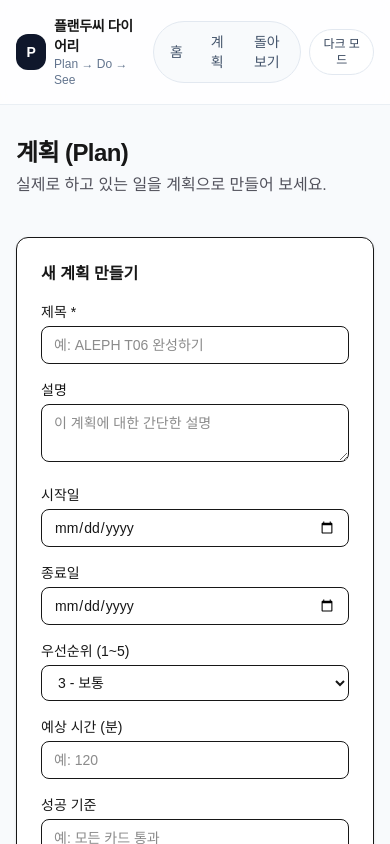
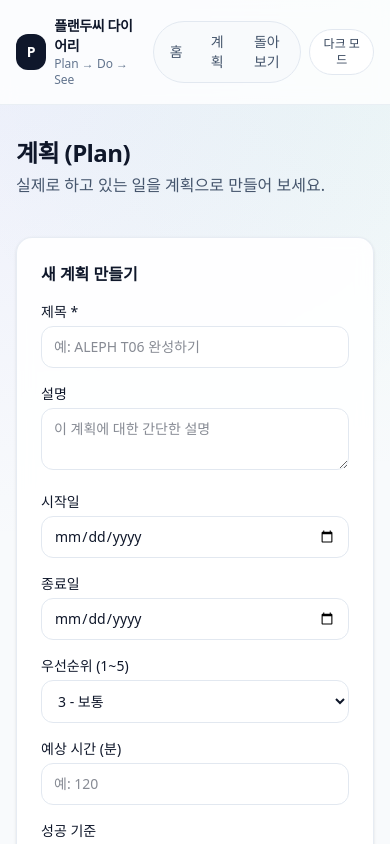
Before and after one commit to SuperNova080710/aleph-t06, a Next.js app: page /plans in a window 390 px wide. Shown: the top 844 px of the page. Built offline with nearby package versions, Linux system fonts and the light colour scheme; no server answers; the database is empty.

Commit message:
feat: add dark mode to all pages

```diff
--- a/src/app/globals.css
+++ b/src/app/globals.css
@@ -1,29 +1,7 @@
 @import "tailwindcss";
 
-:root {
-  --background: #ffffff;
-  --foreground: #171717;
-}
-
-@theme inline {
-  --color-background: var(--background);
-  --color-foreground: var(--foreground);
-  --font-sans: var(--font-geist-sans);
-  --font-mono: var(--font-geist-mono);
-}
-
-@media (prefers-color-scheme: dark) {
-  :root {
-    --background: #0a0a0a;
-    --foreground: #ededed;
-  }
-}
-
-body {
-  background: var(--background);
-  color: var(--foreground);
-  font-family: Arial, Helvetica, sans-serif;
-}
+/* Tailwind v4 class-based dark mode */
+@custom-variant dark (&:where(.dark, .dark *));
 
 html,
 body {
@@ -35,54 +13,15 @@ body {
     radial-gradient(circle at top left, rgba(99, 102, 241, 0.08), transparent 40%),
     radial-gradient(circle at top right, rgba(16, 185, 129, 0.06), transparent 35%),
     #f8fafc;
+  color: #0f172a;
 }
 
-.card {
-  @apply rounded-2xl border border-slate-200/80 bg-white/90 shadow-sm backdrop-blur;
-}
-
-.card-hover {
-  @apply transition hover:-translate-y-0.5 hover:shadow-md;
-}
-
-.btn-primary {
-  @apply rounded-xl bg-slate-900 px-4 py-2.5 text-sm font-medium text-white transition hover:bg-slate-800;
-}
-
-.btn-secondary {
-  @apply rounded-xl border border-slate-200 bg-white px-3 py-1.5 text-xs font-medium text-slate-700 transition hover:bg-slate-50;
-}
-
-.input {
-  @apply w-full rounded-xl border border-slate-200 bg-white px-3 py-2.5 text-sm outline-none transition focus:border-slate-400 focus:ring-2 focus:ring-slate-100;
-}
-
-.badge {
-  @apply rounded-full bg-slate-100 px-2.5 py-1 text-xs font-medium text-slate-600;
-}
-
-@tailwind base;
-@tailwind components;
-@tailwind utilities;
-
-html,
-body {
-  min-height: 100%;
-}
-
-body {
-  background:
-    radial-gradient(circle at top left, rgba(99, 102, 241, 0.08), transparent 40%),
-    radial-gradient(circle at top right, rgba(16, 185, 129, 0.06), transparent 35%),
-    #f8fafc;
-}
-
-.dark body,
 html.dark body {
   background:
-    radial-gradient(circle at top left, rgba(99, 102, 241, 0.12), transparent 40%),
-    radial-gradient(circle at top right, rgba(16, 185, 129, 0.08), transparent 35%),
+    radial-gradient(circle at top left, rgba(99, 102, 241, 0.14), transparent 40%),
+    radial-gradient(circle at top right, rgba(16, 185, 129, 0.1), transparent 35%),
     #020617;
+  color: #f8fafc;
 }
 
 .card {
--- a/src/app/layout.tsx
+++ b/src/app/layout.tsx
@@ -32,11 +32,9 @@ export default function RootLayout({
 }>) {
   return (
     <html lang="ko" suppressHydrationWarning>
-      <body
-        className={`${geistSans.variable} ${geistMono.variable} antialiased text-slate-900 dark:text-slate-100`}
-      >
+      <body className={`${geistSans.variable} ${geistMono.variable} antialiased`}>
         <ThemeProvider attribute="class" defaultTheme="light" enableSystem={false}>
-          <div className="min-h-screen bg-slate-50 dark:bg-slate-950">
+          <div className="min-h-screen">
             <header className="sticky top-0 z-20 border-b border-slate-200/70 bg-white/80 backdrop-blur dark:border-slate-800 dark:bg-slate-950/80">
               <div className="mx-auto flex max-w-5xl items-center justify-between gap-3 px-4 py-4">
                 <a href="/" className="flex items-center gap-2">
--- a/src/app/plans/page.tsx
+++ b/src/app/plans/page.tsx
@@ -1,12 +1,5 @@
 import { prisma } from "@/lib/prisma";
 import { createPlan } from "./actions";
-import { Plan } from "@prisma/client";
-
-type PlanWithCount = Plan & {
-    _count: {
-        todos: number;
-    };
-};
 
 export default async function PlansPage() {
     const plans = await prisma.plan.findMany({
@@ -22,23 +15,17 @@ export default async function PlansPage() {
         <div className="space-y-10">
             <div>
                 <h2 className="text-2xl font-bold tracking-tight">계획 (Plan)</h2>
-                <p className="mt-1 text-zinc-600">
+                <p className="mt-1 text-slate-600 dark:text-slate-300">
                     실제로 하고 있는 일을 계획으로 만들어 보세요.
                 </p>
             </div>
 
-            {/* 계획 생성 폼 */}
-            <section className="rounded-xl border bg-white p-6 shadow-sm">
+            <section className="card p-6">
                 <h3 className="mb-4 font-semibold">새 계획 만들기</h3>
                 <form action={createPlan} className="space-y-4">
                     <div>
                         <label className="mb-1 block text-sm font-medium">제목 *</label>
-                        <input
-                            name="title"
-                            required
-                            placeholder="예: ALEPH T06 완성하기"
-                            className="w-full rounded-lg border px-3 py-2 text-sm outline-none focus:border-zinc-400"
-                        />
+                        <input name="title" required placeholder="예: ALEPH T06 완성하기" className="input" />
                     </div>
 
                     <div>
@@ -47,37 +34,25 @@ export default async function PlansPage() {
                             name="description"
                             rows={2}
                             placeholder="이 계획에 대한 간단한 설명"
-                            className="w-full rounded-lg border px-3 py-2 text-sm outline-none focus:border-zinc-400"
+                            className="input"
                         />
                     </div>
 
                     <div className="grid gap-4 sm:grid-cols-2">
                         <div>
                             <label className="mb-1 block text-sm font-medium">시작일</label>
-                            <input
-                                type="date"
-                                name="startDate"
-                                className="w-full rounded-lg border px-3 py-2 text-sm outline-none focus:border-zinc-400"
-                            />
+                            <input type="date" name="startDate" className="input" />
                         </div>
                         <div>
                             <label className="mb-1 block text-sm font-medium">종료일</label>
-                            <input
-                                type="date"
-                                name="endDate"
-                                className="w-full rounded-lg border px-3 py-2 text-sm outline-none focus:border-zinc-400"
-                            />
+                            <input type="date" name="endDate" className="input" />
                         </div>
                     </div>
 
                     <div className="grid gap-4 sm:grid-cols-3">
                         <div>
                             <label className="mb-1 block text-sm font-medium">우선순위 (1~5)</label>
-                            <select
-                                name="priority"
-                                defaultValue="3"
-                                className="w-full rounded-lg border px-3 py-2 text-sm outline-none focus:border-zinc-400"
-                            >
+                            <select name="priority" defaultValue="3" className="input">
                                 <option value="1">1 - 매우 높음</option>
                                 <option value="2">2 - 높음</option>
                                 <option value="3">3 - 보통</option>
@@ -87,78 +62,53 @@ export default async function PlansPage() {
                         </div>
                         <div>
                             <label className="mb-1 block text-sm font-medium">예상 시간 (분)</label>
-                            <input
-                                type="number"
-                                name="estimatedMinutes"
-                                min="0"
-                                placeholder="예: 120"
-                                className="w-full rounded-lg border px-3 py-2 text-sm outline-none focus:border-zinc-400"
-                            />
+                            <input type="number" name="estimatedMinutes" min="0" placeholder="예: 120" className="input" />
                         </div>
                         <div>
                             <label className="mb-1 block text-sm font-medium">성공 기준</label>
-                            <input
-                                name="successCriteria"
-                                placeholder="예: 모든 카드 통과"
-                                className="w-full rounded-lg border px-3 py-2 text-sm outline-none focus:border-zinc-400"
-                            />
+                            <input name="successCriteria" placeholder="예: 모든 카드 통과" className="input" />
                         </div>
                     </div>
 
-                    <button
-                        type="submit"
-                        className="rounded-lg bg-zinc-900 px-4 py-2 text-sm font-medium text-white hover:bg-zinc-800"
-                    >
+                    <button type="submit" className="btn-primary">
                         계획 만들기
                     </button>
                 </form>
             </section>
 
-            {/* 계획 목록 */}
             <section className="space-y-4">
                 <h3 className="font-semibold">내 계획 목록</h3>
 
                 {plans.length === 0 ? (
-                    <p className="rounded-xl border border-dashed py-12 text-center text-zinc-500">
+                    <p className="rounded-2xl border border-dashed border-slate-300 py-12 text-center text-slate-500 dark:border-slate-700 dark:text-slate-400">
                         아직 계획이 없습니다. 위에서 첫 계획을 만들어 보세요.
                     </p>
                 ) : (
                     <ul className="space-y-3">
-                        {plans.map((plan: PlanWithCount) => (
-                            <li
-                                key={plan.id}
-                                className="rounded-xl border bg-white p-5 shadow-sm transition hover:shadow-md"
-                            >
+                        {plans.map((plan) => (
+                            <li key={plan.id} className="card card-hover p-5">
                                 <div className="flex items-start justify-between gap-4">
                                     <div>
                                         <h4 className="font-semibold">{plan.title}</h4>
                                         {plan.description && (
-                                            <p className="mt-1 text-sm text-zinc-600">
+                                            <p className="mt-1 text-sm text-slate-600 dark:text-slate-300">
                                                 {plan.description}
                                             </p>
                                         )}
-                                        <div className="mt-3 flex flex-wrap gap-2 text-xs text-zinc-500">
-                                            <span className="rounded-full bg-zinc-100 px-2 py-0.5">
-                                                우선순위 {plan.priority}
-                                            </span>
+                                        <div className="mt-3 flex flex-wrap gap-2">
+                                            <span className="badge">우선순위 {plan.priority}</span>
                                             {plan.estimatedMinutes && (
-                                                <span className="rounded-full bg-zinc-100 px-2 py-0.5">
-                                                    예상 {plan.estimatedMinutes}분
-                                                </span>
+                                                <span className="badge">예상 {plan.estimatedMinutes}분</span>
                                             )}
-                                            <span className="rounded-full bg-zinc-100 px-2 py-0.5">
-                                                할 일 {plan._count.todos}개
-                                            </span>
+                                            <span className="badge">할 일 {plan._count.todos}개</span>
                                             {plan.successCriteria && (
-                                                <span className="rounded-full bg-zinc-100 px-2 py-0.5">
-                                                    성공 기준: {plan.successCriteria}
-                                                </span>
+                                                <span className="badge">성공 기준: {plan.successCriteria}</span>
                                             )}
                                         </div>
                                     </div>
                                     <a
                                         href={`/plans/${plan.id}`}
-                                        className="shrink-0 text-sm text-zinc-600 hover:text-zinc-900"
+                                        className="shrink-0 text-sm text-slate-600 hover:text-slate-900 dark:text-slate-300 dark:hover:text-white"
                                     >
                                         자세히 →
                                     </a>
--- a/src/components/theme-toggle.tsx
+++ b/src/components/theme-toggle.tsx
@@ -13,7 +13,7 @@ export function ThemeToggle() {
         return (
             <button
                 type="button"
-                className="rounded-full border border-slate-200 bg-white px-3 py-1.5 text-xs text-slate-500"
+                className="rounded-full border border-slate-200 bg-white px-3 py-1.5 text-xs text-slate-500 dark:border-slate-700 dark:bg-slate-900"
                 aria-label="테마 전환"
             >
                 ...
```
Also changed, not shown: src/app/page.tsx (+21 -17 lines), src/app/plans/[id]/page.tsx (+26 -26 lines), src/app/review/page.tsx (+36 -108 lines).
